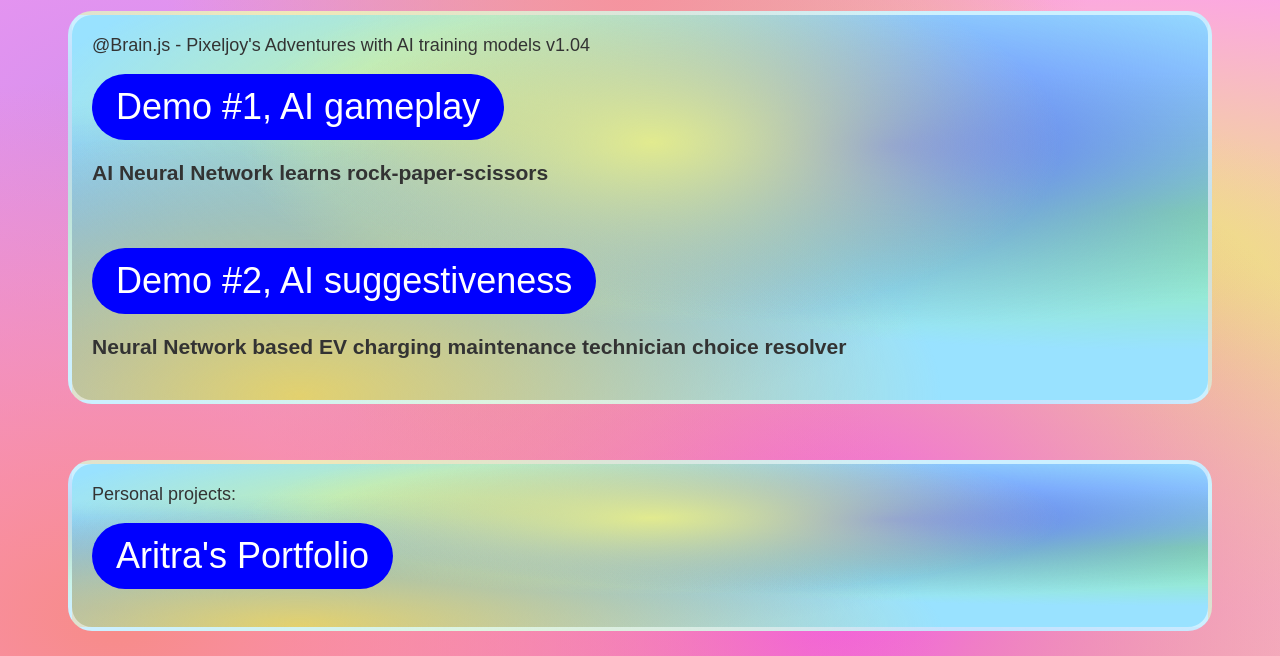
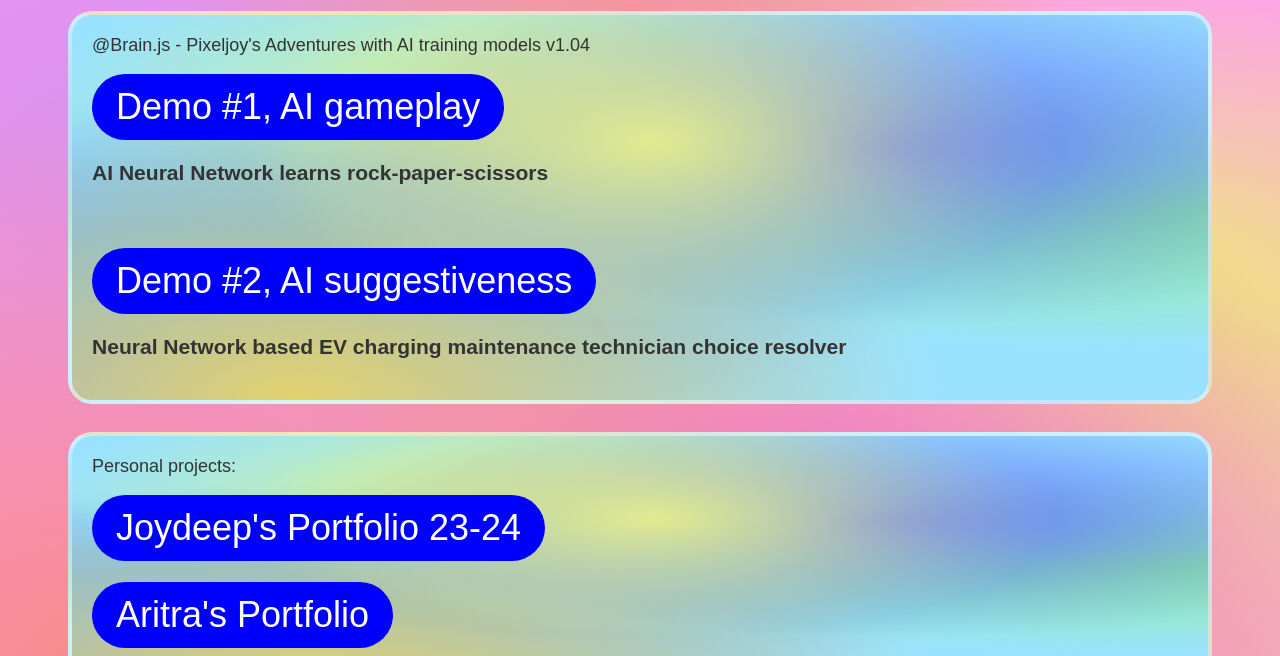
Before and after one commit to pixeljoy1/Brain_JS_pixeljoy1, a plain HTML site: page index.html in a window 1280 px wide. Shown: the part 144-800 px from the top of the page. Drawn offline with Linux system fonts and the light colour scheme; a web font is replaced by a local one.

Commit message:
Add files via upload

```diff
--- a/index.html
+++ b/index.html
@@ -112,9 +112,11 @@ font-size: 22px;
 
 </div>
 
-<br/><br/>
+<br/>
 <div class="gamePanel readGrad">Personal projects:<p/>
-<a href="./aritraweb/start.html"><button id="Portbtn1" onclick="" class="">Aritra's Portfolio</button></a>
+  <a href="./aritraweb/start.html"><button id="Portbtn1" onclick="" class="">Joydeep's Portfolio 23-24</button></a><br/><br/>
+
+<a href="./aritraweb/start.html"><button id="Portbtn2" onclick="" class="">Aritra's Portfolio</button></a>
 </div>
 <br/><br/>
 
```
